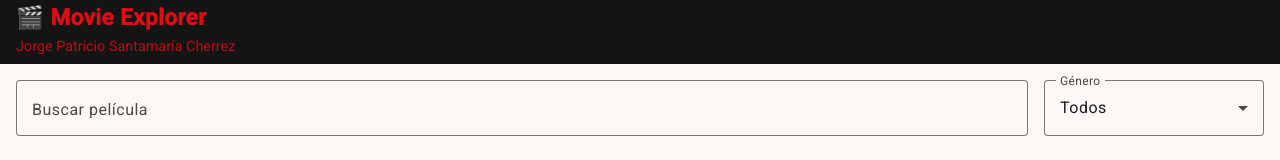
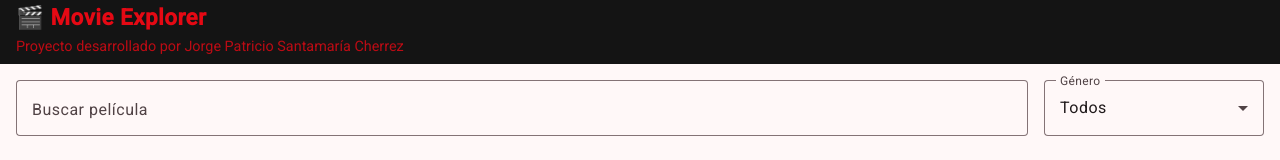
Before and after one commit to Patogol35/movie-explorer, an Angular app: page / in a window 1280 px wide. Shown: the top 160 px of the page. Built offline with nearby package versions, Linux system fonts and the light colour scheme.

Commit message:
Update home.component.html

```diff
--- a/src/app/pages/home/home.component.html
+++ b/src/app/pages/home/home.component.html
@@ -1,7 +1,7 @@
 <mat-toolbar color="primary" class="toolbar">
   <div class="toolbar-content">
     <span class="logo">🎬 Movie Explorer</span>
-    <span class="subtitle">Jorge Patricio Santamaría Cherrez</span>
+    <span class="subtitle">Proyecto desarrollado por Jorge Patricio Santamaría Cherrez</span>
   </div>
 </mat-toolbar>
 
```
